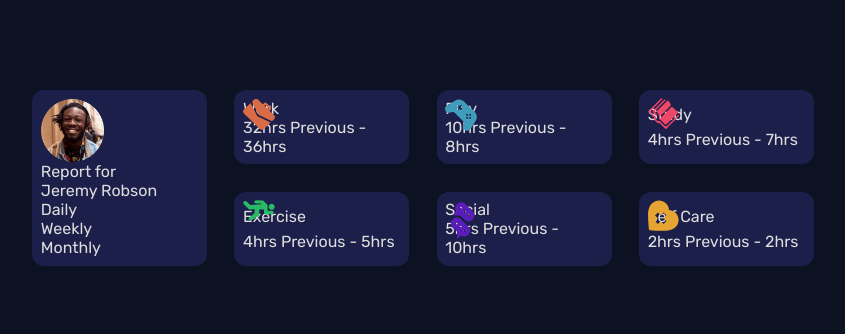
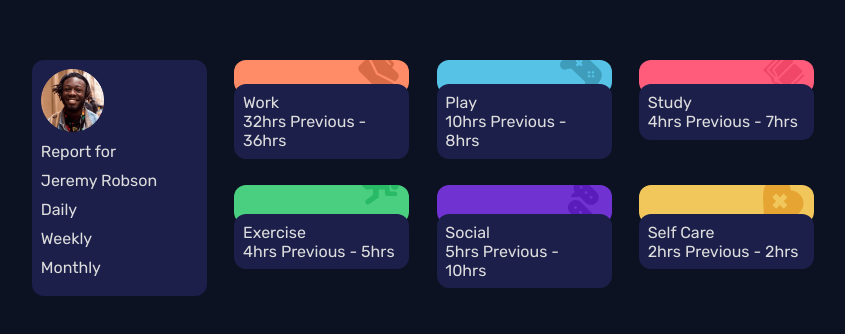
Before and after one commit to lalitkhokhar/time-tracking-dashboard, a plain HTML site: page index.html in a window 1280 px wide. Shown: the part 230-564 px from the top of the page, without its empty margins (217-1062 px from the left). Drawn offline with Linux system fonts and the light colour scheme.

Commit message:
Add files via upload

```diff
--- a/index.html
+++ b/index.html
@@ -4,7 +4,7 @@
   <meta charset="UTF-8">
   <meta name="viewport" content="width=device-width, initial-scale=1.0"> <!-- displays site properly based on user's device -->
 
-  <link rel="icon" type="image/png" sizes="32x32" href="./images/favicon-32x32.png">
+  <link rel="icon" type="image/png" sizes="32x32" href="images/favicon-32x32.png">
 <link href="https://fonts.googleapis.com/css2?family=Rubik:wght@300;400;500&display=swap" rel="stylesheet">
   <link rel="stylesheet" href="style.css">
   <title>Frontend Mentor | Time tracking dashboard</title>
@@ -18,7 +18,7 @@
 <body>
 <main>
   <div class="profile card">
-    <div class="profile__pic"><img class="profile__pic--display" src="/images/image-jeremy.png"> </div>
+    <div class="profile__pic"><img class="profile__pic--display" src="images/image-jeremy.png"> </div>
   Report for
   <div>Jeremy Robson</div>
 
@@ -27,8 +27,9 @@
   <div>Monthly</div>
 </div>
 
+<div class="">
+  <div class="card__top-bar card__top-bar-work"><img class="card__top-bar--image" src="images/icon-work.svg"></div>
   <div class="card">
-  <div class="card__top-bar"><img class="card__top-bar--image" src="/images/icon-work.svg"></div>
   <div>Work</div>
   <!-- 5hrs
   Previous - 7hrs daily -->
@@ -37,9 +38,11 @@
   <!-- 103hrs monthly
   Previous - 128hrs  -->
   </div>
+</div>
 
+<div class="">
+  <div class="card__top-bar card__top-bar-play"><img class="card__top-bar--image" src="images/icon-play.svg"></div>
   <div class="card">
-  <div class="card__top-bar"><img class="card__top-bar--image" src="/images/icon-play.svg"></div>
 	<div>Play</div>
   <!-- 1hr daily
   Previous - 2hrs -->
@@ -48,9 +51,11 @@
   <!-- 23hrs monthly
   Previous - 29hrs  -->
   </div>
+</div>
 
+<div class="">
+  <div class="card__top-bar card__top-bar-study"><img class="card__top-bar--image" src="images/icon-study.svg"></div>
   <div class="card">
-  <div class="card__top-bar"><img class="card__top-bar--image" src="/images/icon-study.svg"></div>
   <div>Study</div>
   <!-- 0hrs daily
   Previous - 1hr  -->
@@ -59,9 +64,11 @@
   <!-- 13hrs monthly
   Previous - 19hrs  -->
   </div>
+</div>
 
+<div class="">
+  <div class="card__top-bar card__top-bar-exercise"><img class="card__top-bar--image" src="images/icon-exercise.svg"></div>
   <div class="card">
-  <div class="card__top-bar"><img class="card__top-bar--image" src="/images/icon-exercise.svg"></div>
   <div>Exercise</div>
   <!-- 1hr daily
   Previous - 1hr  -->
@@ -70,9 +77,11 @@
   <!-- 11hrs monthly
   Previous - 18hrs  -->
   </div>
+</div>
 
+<div class="">
+  <div class="card__top-bar card__top-bar-social"><img class="card__top-bar--image" src="images/icon-social.svg"></div>
   <div class="card">
-  <div class="card__top-bar"><img class="card__top-bar--image" src="/images/icon-social.svg"></div>
   <div>Social</div>
   <!-- 1hr daily
   Previous - 3hrs -->
@@ -81,9 +90,11 @@
   <!-- 21hrs monthly
   Previous - 23hrs -->
   </div>
+</div>
 
+<div class="">
+  <div class="card__top-bar card__top-bar-self-care"><img class="card__top-bar--image" src="images/icon-self-care.svg"></div>
   <div class="card">
-  <div class="card__top-bar"><img class="card__top-bar--image" src="/images/icon-self-care.svg"></div>
   <div>Self Care</div>
   <!-- 0hrs daily
   Previous - 1hr -->
@@ -92,6 +103,7 @@
   <!-- 7hrs monthly
   Previous - 11hrs  -->
   </div>
+</div>
 </main>
 </body>
 </html>
--- a/style.css
+++ b/style.css
@@ -5,7 +5,7 @@
     --color-study: hsl(348, 100%, 68%);
     --color-exercise: hsl(145, 58%, 55%);
     --color-social: hsl(263, 63%, 51%);
-    --color-selfcare: hsl(43, 84%, 65%);
+    --color-self-care: hsl(43, 84%, 65%);
     --background: hsl(224, 46%, 9%);
     --color-card: hsl(235, 46%, 20%);
     --color-card-hover: hsl(235, 45%, 61%);
@@ -34,6 +34,7 @@ main {
     row-gap: calc(1.5vw + 0.5rem);
     column-gap: calc(1.5vw + 0.5rem);
     justify-content: center;
+	grid-template-rows:max-content;
 }
 
 .profile {
@@ -48,19 +49,51 @@ main {
     width: 100%;
 }
 
+
+.card__top-bar {
+	width:100%;
+	display:block;
+	height:35%;
+	z-index:0;
+	border-radius: 1.5vh;
+	overflow:hidden;
+	padding-right:10px;
+	margin-bottom:-10px;
+}
+.card__top-bar--image {
+    //display: block;
+	float:right;
+	width:25%;
+	z-index:inherit;
+	position:relative;
+	margin-top:-5%;
+}
+.card__top-bar-work {
+	background-color:var(--color-work);
+}
+.card__top-bar-play {
+	background-color:var(--color-play);
+}
+.card__top-bar-study {
+	background-color:var(--color-study);
+}
+.card__top-bar-exercise {
+	background-color:var(--color-exercise);
+}
+.card__top-bar-social {
+	background-color:var(--color-social);
+}
+.card__top-bar-self-care {
+	background-color:var(--color-self-care);
+}
+
 .card {
     background-color: var(--color-card);
     display: grid;
     border-radius: 1.5vh;
     padding: 5%;
+	width:100%;
+	z-index:2;
+	position:relative;
+
 }
-.card__top-bar {
-    height: 25%;
-    position: relative;
-}
-.card__top-bar--image {
-    display: block;
-    position: absolute;
-    top: -50%;
-    width: 20%;
-}
```
Lines whose indentation alone changed are shown as unchanged.
